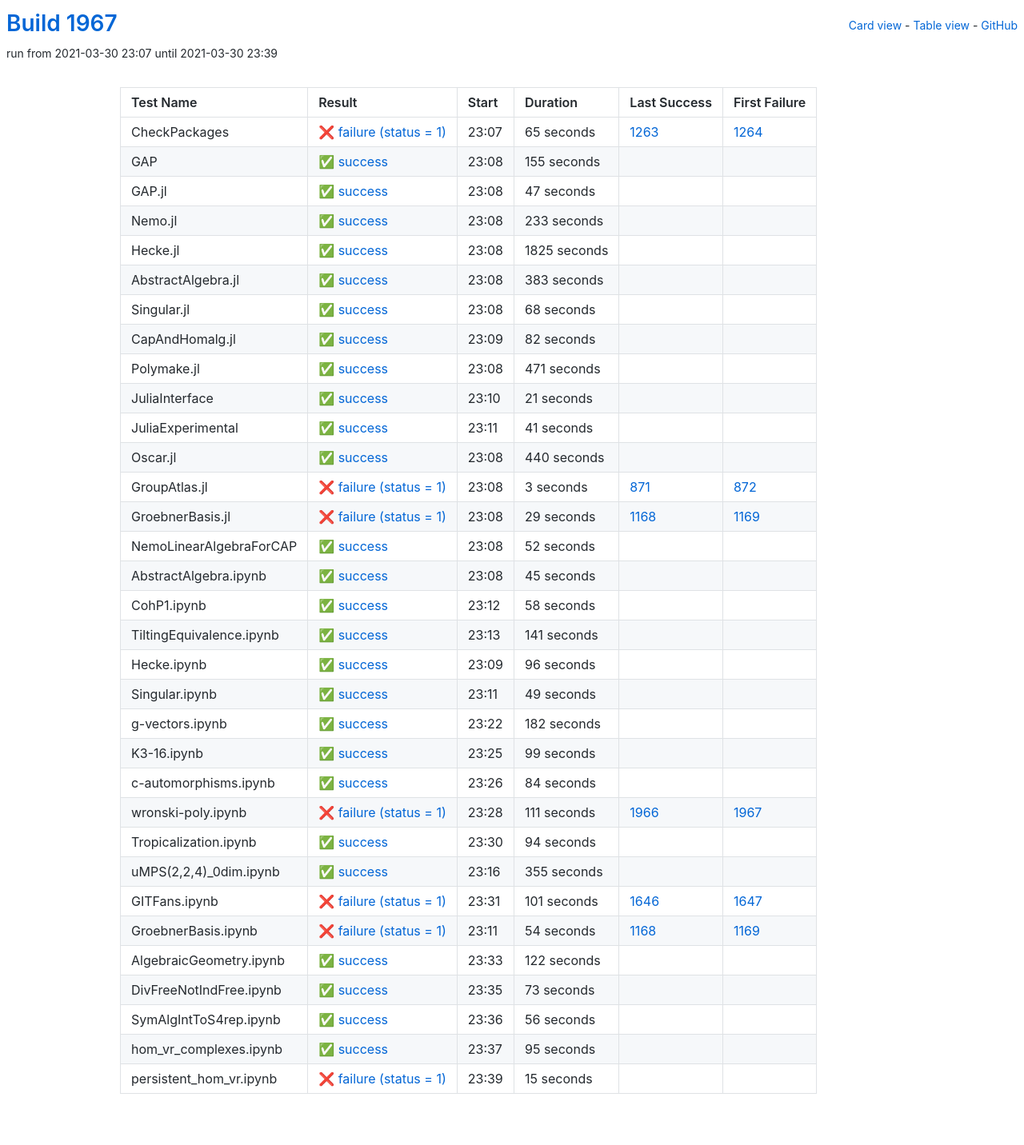
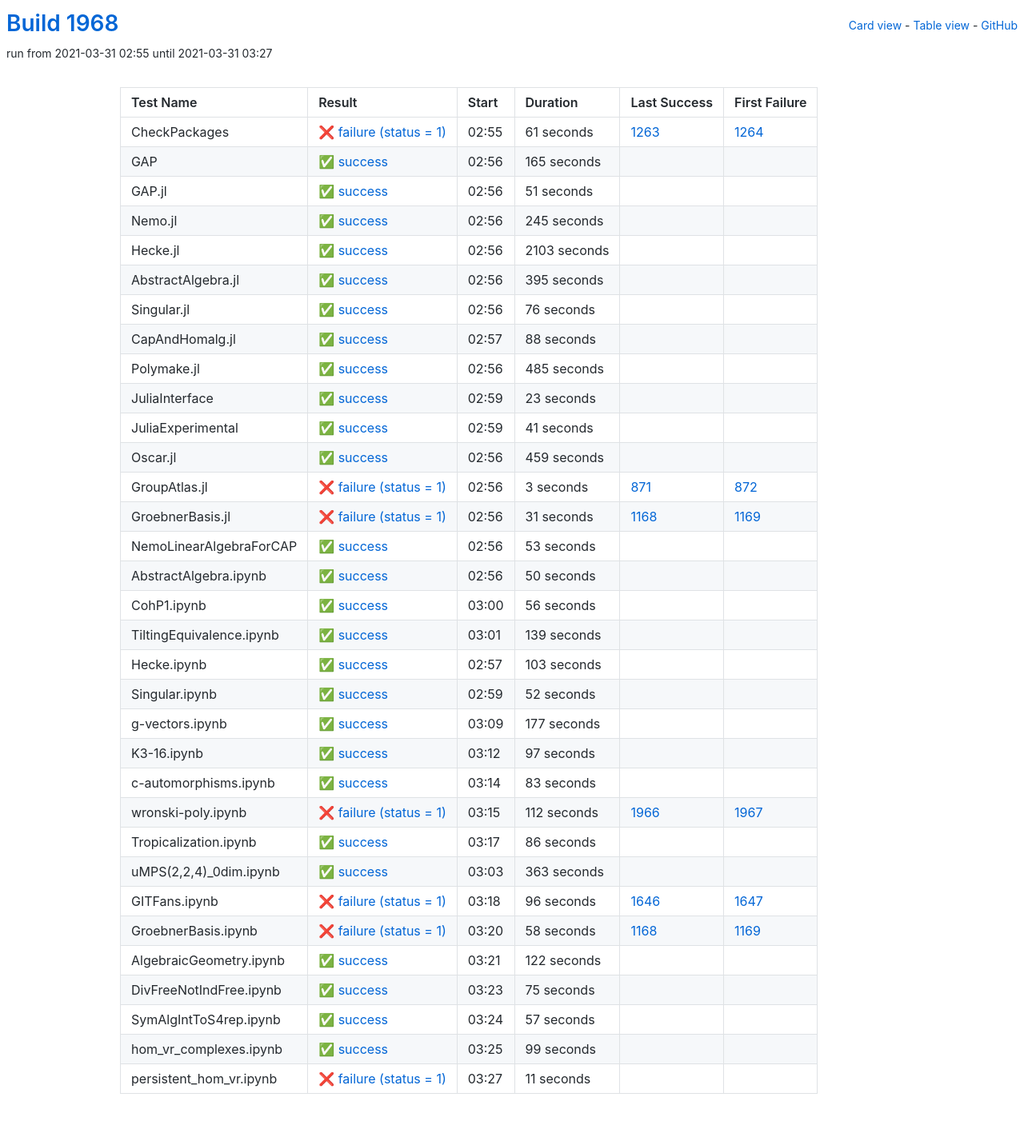
Before and after one commit to oscar-system/oscar-ci-status-stable, a Jekyll site: the page built from table.html, in a window 1280 px wide. Shown: the whole page at 80% size. Built offline with Jekyll 4.4.1, drawn with Linux system fonts in a browser that asks for light colours.

Commit message:
Build #1968

```diff
--- a/_data/ci.yml
+++ b/_data/ci.yml
@@ -1,6 +1,6 @@
 ---
-build: 1967
-build_url: https://oscarci.mathematik.uni-kl.de/job/oscar-stable/1967/
+build: 1968
+build_url: https://oscarci.mathematik.uni-kl.de/job/oscar-stable/1968/
 job: oscar-stable
 organization: oscar-system
 repo: oscar-ci-status-stable
@@ -8,128 +8,128 @@ repourl: https://github.com/oscar-system/oscar-ci-status-stable
 tests:
 - name: CheckPackages
   id: checkpackages
-  log: https://oscarci.mathematik.uni-kl.de/job/oscar-stable/1967/artifact/logs/build-1967/CheckPackages.log
-  start: 2021-03-30 23:07
+  log: https://oscarci.mathematik.uni-kl.de/job/oscar-stable/1968/artifact/logs/build-1968/CheckPackages.log
+  start: 2021-03-31 02:55
   success: false
   exitcode: 1
   status: failure
-  duration: 65
+  duration: 61
   last_success: 1263
   last_success_url: https://oscarci.mathematik.uni-kl.de/job/oscar-stable/1263/
   first_failure: 1264
   first_failure_url: https://oscarci.mathematik.uni-kl.de/job/oscar-stable/1264/
 - name: GAP
   id: gap
-  log: https://oscarci.mathematik.uni-kl.de/job/oscar-stable/1967/artifact/logs/build-1967/GAP.log
-  start: 2021-03-30 23:08
+  log: https://oscarci.mathematik.uni-kl.de/job/oscar-stable/1968/artifact/logs/build-1968/GAP.log
+  start: 2021-03-31 02:56
   success: true
   exitcode: 0
   status: success
-  duration: 155
+  duration: 165
   last_success: false
   last_success_url:
   first_failure: false
   first_failure_url:
 - name: GAP.jl
   id: gap-jl
-  log: https://oscarci.mathematik.uni-kl.de/job/oscar-stable/1967/artifact/logs/build-1967/GAP.jl.log
-  start: 2021-03-30 23:08
+  log: https://oscarci.mathematik.uni-kl.de/job/oscar-stable/1968/artifact/logs/build-1968/GAP.jl.log
+  start: 2021-03-31 02:56
   success: true
   exitcode: 0
   status: success
-  duration: 47
+  duration: 51
   last_success: false
   last_success_url:
   first_failure: false
   first_failure_url:
 - name: Nemo.jl
   id: nemo-jl
-  log: https://oscarci.mathematik.uni-kl.de/job/oscar-stable/1967/artifact/logs/build-1967/Nemo.jl.log
-  start: 2021-03-30 23:08
+  log: https://oscarci.mathematik.uni-kl.de/job/oscar-stable/1968/artifact/logs/build-1968/Nemo.jl.log
+  start: 2021-03-31 02:56
   success: true
   exitcode: 0
   status: success
-  duration: 233
+  duration: 245
   last_success: false
   last_success_url:
   first_failure: false
   first_failure_url:
 - name: Hecke.jl
   id: hecke-jl
-  log: https://oscarci.mathematik.uni-kl.de/job/oscar-stable/1967/artifact/logs/build-1967/Hecke.jl.log
-  start: 2021-03-30 23:08
+  log: https://oscarci.mathematik.uni-kl.de/job/oscar-stable/1968/artifact/logs/build-1968/Hecke.jl.log
+  start: 2021-03-31 02:56
   success: true
   exitcode: 0
   status: success
-  duration: 1825
+  duration: 2103
   last_success: false
   last_success_url:
   first_failure: false
   first_failure_url:
 - name: AbstractAlgebra.jl
   id: abstractalgebra-jl
-  log: https://oscarci.mathematik.uni-kl.de/job/oscar-stable/1967/artifact/logs/build-1967/AbstractAlgebra.jl.log
-  start: 2021-03-30 23:08
+  log: https://oscarci.mathematik.uni-kl.de/job/oscar-stable/1968/artifact/logs/build-1968/AbstractAlgebra.jl.log
+  start: 2021-03-31 02:56
   success: true
   exitcode: 0
   status: success
-  duration: 383
+  duration: 395
   last_success: false
   last_success_url:
   first_failure: false
   first_failure_url:
 - name: Singular.jl
   id: singular-jl
-  log: https://oscarci.mathematik.uni-kl.de/job/oscar-stable/1967/artifact/logs/build-1967/Singular.jl.log
-  start: 2021-03-30 23:08
+  log: https://oscarci.mathematik.uni-kl.de/job/oscar-stable/1968/artifact/logs/build-1968/Singular.jl.log
+  start: 2021-03-31 02:56
   success: true
   exitcode: 0
   status: success
-  duration: 68
+  duration: 76
   last_success: false
   last_success_url:
   first_failure: false
   first_failure_url:
 - name: CapAndHomalg.jl
   id: capandhomalg-jl
-  log: https://oscarci.mathematik.uni-kl.de/job/oscar-stable/1967/artifact/logs/build-1967/CapAndHomalg.jl.log
-  start: 2021-03-30 23:09
+  log: https://oscarci.mathematik.uni-kl.de/job/oscar-stable/1968/artifact/logs/build-1968/CapAndHomalg.jl.log
+  start: 2021-03-31 02:57
   success: true
   exitcode: 0
   status: success
-  duration: 82
+  duration: 88
   last_success: false
   last_success_url:
   first_failure: false
   first_failure_url:
 - name: Polymake.jl
   id: polymake-jl
-  log: https://oscarci.mathematik.uni-kl.de/job/oscar-stable/1967/artifact/logs/build-1967/Polymake.jl.log
-  start: 2021-03-30 23:08
+  log: https://oscarci.mathematik.uni-kl.de/job/oscar-stable/1968/artifact/logs/build-1968/Polymake.jl.log
+  start: 2021-03-31 02:56
   success: true
   exitcode: 0
   status: success
-  duration: 471
+  duration: 485
   last_success: false
   last_success_url:
   first_failure: false
   first_failure_url:
 - name: JuliaInterface
   id: juliainterface
-  log: https://oscarci.mathematik.uni-kl.de/job/oscar-stable/1967/artifact/logs/build-1967/JuliaInterface.log
-  start: 2021-03-30 23:10
+  log: https://oscarci.mathematik.uni-kl.de/job/oscar-stable/1968/artifact/logs/build-1968/JuliaInterface.log
+  start: 2021-03-31 02:59
   success: true
   exitcode: 0
   status: success
-  duration: 21
+  duration: 23
   last_success: false
   last_success_url:
   first_failure: false
   first_failure_url:
 - name: JuliaExperimental
   id: juliaexperimental
-  log: https://oscarci.mathematik.uni-kl.de/job/oscar-stable/1967/artifact/logs/build-1967/JuliaExperimental.log
-  start: 2021-03-30 23:11
+  log: https://oscarci.mathematik.uni-kl.de/job/oscar-stable/1968/artifact/logs/build-1968/JuliaExperimental.log
+  start: 2021-03-31 02:59
   success: true
   exitcode: 0
   status: success
@@ -140,20 +140,20 @@ tests:
   first_failure_url:
 - name: Oscar.jl
   id: oscar-jl
-  log: https://oscarci.mathematik.uni-kl.de/job/oscar-stable/1967/artifact/logs/build-1967/Oscar.jl.log
-  start: 2021-03-30 23:08
+  log: https://oscarci.mathematik.uni-kl.de/job/oscar-stable/1968/artifact/logs/build-1968/Oscar.jl.log
+  start: 2021-03-31 02:56
   success: true
   exitcode: 0
   status: success
-  duration: 440
+  duration: 459
   last_success: false
   last_success_url:
   first_failure: false
   first_failure_url:
 - name: GroupAtlas.jl
   id: groupatlas-jl
-  log: https://oscarci.mathematik.uni-kl.de/job/oscar-stable/1967/artifact/logs/build-1967/GroupAtlas.jl.log
-  start: 2021-03-30 23:08
+  log: https://oscarci.mathematik.uni-kl.de/job/oscar-stable/1968/artifact/logs/build-1968/GroupAtlas.jl.log
+  start: 2021-03-31 02:56
   success: false
   exitcode: 1
   status: failure
@@ -164,20 +164,80 @@ tests:
   first_failure_url: https://oscarci.mathematik.uni-kl.de/job/oscar-stable/872/
 - name: GroebnerBasis.jl
   id: groebnerbasis-jl
-  log: https://oscarci.mathematik.uni-kl.de/job/oscar-stable/1967/artifact/logs/build-1967/GroebnerBasis.jl.log
-  start: 2021-03-30 23:08
+  log: https://oscarci.mathematik.uni-kl.de/job/oscar-stable/1968/artifact/logs/build-1968/GroebnerBasis.jl.log
+  start: 2021-03-31 02:56
   success: false
   exitcode: 1
   status: failure
-  duration: 29
+  duration: 31
   last_success: 1168
   last_success_url: https://oscarci.mathematik.uni-kl.de/job/oscar-stable/1168/
   first_failure: 1169
   first_failure_url: https://oscarci.mathematik.uni-kl.de/job/oscar-stable/1169/
 - name: NemoLinearAlgebraForCAP
   id: nemolinearalgebraforcap
-  log: https://oscarci.mathematik.uni-kl.de/job/oscar-stable/1967/artifact/logs/build-1967/NemoLinearAlgebraForCAP.log
-  start: 2021-03-30 23:08
+  log: https://oscarci.mathematik.uni-kl.de/job/oscar-stable/1968/artifact/logs/build-1968/NemoLinearAlgebraForCAP.log
+  start: 2021-03-31 02:56
+  success: true
+  exitcode: 0
+  status: success
+  duration: 53
+  last_success: false
+  last_success_url:
+  first_failure: false
+  first_failure_url:
+- name: AbstractAlgebra.ipynb
+  id: abstractalgebra-ipynb
+  log: https://oscarci.mathematik.uni-kl.de/job/oscar-stable/1968/artifact/logs/build-1968/AbstractAlgebra.ipynb.log
+  start: 2021-03-31 02:56
+  success: true
+  exitcode: 0
+  status: success
+  duration: 50
+  last_success: false
+  last_success_url:
+  first_failure: false
+  first_failure_url:
+- name: CohP1.ipynb
+  id: cohp1-ipynb
+  log: https://oscarci.mathematik.uni-kl.de/job/oscar-stable/1968/artifact/logs/build-1968/CohP1.ipynb.log
+  start: 2021-03-31 03:00
+  success: true
+  exitcode: 0
+  status: success
+  duration: 56
+  last_success: false
+  last_success_url:
+  first_failure: false
+  first_failure_url:
+- name: TiltingEquivalence.ipynb
+  id: tiltingequivalence-ipynb
+  log: https://oscarci.mathematik.uni-kl.de/job/oscar-stable/1968/artifact/logs/build-1968/TiltingEquivalence.ipynb.log
+  start: 2021-03-31 03:01
+  success: true
+  exitcode: 0
+  status: success
+  duration: 139
+  last_success: false
+  last_success_url:
+  first_failure: false
+  first_failure_url:
+- name: Hecke.ipynb
+  id: hecke-ipynb
+  log: https://oscarci.mathematik.uni-kl.de/job/oscar-stable/1968/artifact/logs/build-1968/Hecke.ipynb.log
+  start: 2021-03-31 02:57
+  success: true
+  exitcode: 0
+  status: success
+  duration: 103
+  last_success: false
+  last_success_url:
+  first_failure: false
+  first_failure_url:
+- name: Singular.ipynb
+  id: singular-ipynb
+  log: https://oscarci.mathematik.uni-kl.de/job/oscar-stable/1968/artifact/logs/build-1968/Singular.ipynb.log
+  start: 2021-03-31 02:59
   success: true
   exitcode: 0
   status: success
@@ -186,166 +246,106 @@ tests:
   last_success_url:
   first_failure: false
   first_failure_url:
-- name: AbstractAlgebra.ipynb
-  id: abstractalgebra-ipynb
-  log: https://oscarci.mathematik.uni-kl.de/job/oscar-stable/1967/artifact/logs/build-1967/AbstractAlgebra.ipynb.log
-  start: 2021-03-30 23:08
+- name: g-vectors.ipynb
+  id: g-vectors-ipynb
+  log: https://oscarci.mathematik.uni-kl.de/job/oscar-stable/1968/artifact/logs/build-1968/g-vectors.ipynb.log
+  start: 2021-03-31 03:09
   success: true
   exitcode: 0
   status: success
-  duration: 45
-  last_success: false
-  last_success_url:
-  first_failure: false
-  first_failure_url:
-- name: CohP1.ipynb
-  id: cohp1-ipynb
-  log: https://oscarci.mathematik.uni-kl.de/job/oscar-stable/1967/artifact/logs/build-1967/CohP1.ipynb.log
-  start: 2021-03-30 23:12
-  success: true
-  exitcode: 0
-  status: success
-  duration: 58
-  last_success: false
-  last_success_url:
-  first_failure: false
-  first_failure_url:
-- name: TiltingEquivalence.ipynb
-  id: tiltingequivalence-ipynb
-  log: https://oscarci.mathematik.uni-kl.de/job/oscar-stable/1967/artifact/logs/build-1967/TiltingEquivalence.ipynb.log
-  start: 2021-03-30 23:13
-  success: true
-  exitcode: 0
-  status: success
-  duration: 141
-  last_success: false
-  last_success_url:
-  first_failure: false
-  first_failure_url:
-- name: Hecke.ipynb
-  id: hecke-ipynb
-  log: https://oscarci.mathematik.uni-kl.de/job/oscar-stable/1967/artifact/logs/build-1967/Hecke.ipynb.log
-  start: 2021-03-30 23:09
-  success: true
-  exitcode: 0
-  status: success
-  duration: 96
-  last_success: false
-  last_success_url:
-  first_failure: false
-  first_failure_url:
-- name: Singular.ipynb
-  id: singular-ipynb
-  log: https://oscarci.mathematik.uni-kl.de/job/oscar-stable/1967/artifact/logs/build-1967/Singular.ipynb.log
-  start: 2021-03-30 23:11
-  success: true
-  exitcode: 0
-  status: success
-  duration: 49
-  last_success: false
-  last_success_url:
-  first_failure: false
-  first_failure_url:
-- name: g-vectors.ipynb
-  id: g-vectors-ipynb
-  log: https://oscarci.mathematik.uni-kl.de/job/oscar-stable/1967/artifact/logs/build-1967/g-vectors.ipynb.log
-  start: 2021-03-30 23:22
-  success: true
-  exitcode: 0
-  status: success
-  duration: 182
+  duration: 177
   last_success: false
   last_success_url:
   first_failure: false
   first_failure_url:
 - name: K3-16.ipynb
   id: k3-16-ipynb
-  log: https://oscarci.mathematik.uni-kl.de/job/oscar-stable/1967/artifact/logs/build-1967/K3-16.ipynb.log
-  start: 2021-03-30 23:25
+  log: https://oscarci.mathematik.uni-kl.de/job/oscar-stable/1968/artifact/logs/build-1968/K3-16.ipynb.log
+  start: 2021-03-31 03:12
   success: true
   exitcode: 0
   status: success
-  duration: 99
+  duration: 97
   last_success: false
   last_success_url:
   first_failure: false
   first_failure_url:
 - name: c-automorphisms.ipynb
   id: c-automorphisms-ipynb
-  log: https://oscarci.mathematik.uni-kl.de/job/oscar-stable/1967/artifact/logs/build-1967/c-automorphisms.ipynb.log
-  start: 2021-03-30 23:26
+  log: https://oscarci.mathematik.uni-kl.de/job/oscar-stable/1968/artifact/logs/build-1968/c-automorphisms.ipynb.log
+  start: 2021-03-31 03:14
   success: true
   exitcode: 0
   status: success
-  duration: 84
+  duration: 83
   last_success: false
   last_success_url:
   first_failure: false
   first_failure_url:
 - name: wronski-poly.ipynb
   id: wronski-poly-ipynb
-  log: https://oscarci.mathematik.uni-kl.de/job/oscar-stable/1967/artifact/logs/build-1967/wronski-poly.ipynb.log
-  start: 2021-03-30 23:28
+  log: https://oscarci.mathematik.uni-kl.de/job/oscar-stable/1968/artifact/logs/build-1968/wronski-poly.ipynb.log
+  start: 2021-03-31 03:15
   success: false
   exitcode: 1
   status: failure
-  duration: 111
+  duration: 112
   last_success: 1966
   last_success_url: https://oscarci.mathematik.uni-kl.de/job/oscar-stable/1966/
   first_failure: 1967
   first_failure_url: https://oscarci.mathematik.uni-kl.de/job/oscar-stable/1967/
 - name: Tropicalization.ipynb
   id: tropicalization-ipynb
-  log: https://oscarci.mathematik.uni-kl.de/job/oscar-stable/1967/artifact/logs/build-1967/Tropicalization.ipynb.log
-  start: 2021-03-30 23:30
+  log: https://oscarci.mathematik.uni-kl.de/job/oscar-stable/1968/artifact/logs/build-1968/Tropicalization.ipynb.log
+  start: 2021-03-31 03:17
   success: true
   exitcode: 0
   status: success
-  duration: 94
+  duration: 86
   last_success: false
   last_success_url:
   first_failure: false
   first_failure_url:
 - name: uMPS(2,2,4)_0dim.ipynb
   id: umps-2-2-4-0dim-ipynb
-  log: https://oscarci.mathematik.uni-kl.de/job/oscar-stable/1967/artifact/logs/build-1967/uMPS-2-2-4-_0dim.ipynb.log
-  start: 2021-03-30 23:16
+  log: https://oscarci.mathematik.uni-kl.de/job/oscar-stable/1968/artifact/logs/build-1968/uMPS-2-2-4-_0dim.ipynb.log
+  start: 2021-03-31 03:03
   success: true
   exitcode: 0
   status: success
-  duration: 355
+  duration: 363
   last_success: false
   last_success_url:
   first_failure: false
   first_failure_url:
 - name: GITFans.ipynb
   id: gitfans-ipynb
-  log: https://oscarci.mathematik.uni-kl.de/job/oscar-stable/1967/artifact/logs/build-1967/GITFans.ipynb.log
-  start: 2021-03-30 23:31
+  log: https://oscarci.mathematik.uni-kl.de/job/oscar-stable/1968/artifact/logs/build-1968/GITFans.ipynb.log
+  start: 2021-03-31 03:18
   success: false
   exitcode: 1
   status: failure
-  duration: 101
+  duration: 96
   last_success: 1646
   last_success_url: https://oscarci.mathematik.uni-kl.de/job/oscar-stable/1646/
   first_failure: 1647
   first_failure_url: https://oscarci.mathematik.uni-kl.de/job/oscar-stable/1647/
 - name: GroebnerBasis.ipynb
   id: groebnerbasis-ipynb
-  log: https://oscarci.mathematik.uni-kl.de/job/oscar-stable/1967/artifact/logs/build-1967/GroebnerBasis.ipynb.log
-  start: 2021-03-30 23:11
+  log: https://oscarci.mathematik.uni-kl.de/job/oscar-stable/1968/artifact/logs/build-1968/GroebnerBasis.ipynb.log
+  start: 2021-03-31 03:20
   success: false
   exitcode: 1
   status: failure
-  duration: 54
+  duration: 58
   last_success: 1168
   last_success_url: https://oscarci.mathematik.uni-kl.de/job/oscar-stable/1168/
   first_failure: 1169
   first_failure_url: https://oscarci.mathematik.uni-kl.de/job/oscar-stable/1169/
 - name: AlgebraicGeometry.ipynb
   id: algebraicgeometry-ipynb
-  log: https://oscarci.mathematik.uni-kl.de/job/oscar-stable/1967/artifact/logs/build-1967/AlgebraicGeometry.ipynb.log
-  start: 2021-03-30 23:33
+  log: https://oscarci.mathematik.uni-kl.de/job/oscar-stable/1968/artifact/logs/build-1968/AlgebraicGeometry.ipynb.log
+  start: 2021-03-31 03:21
   success: true
   exitcode: 0
   status: success
@@ -356,48 +356,48 @@ tests:
   first_failure_url:
 - name: DivFreeNotIndFree.ipynb
   id: divfreenotindfree-ipynb
-  log: https://oscarci.mathematik.uni-kl.de/job/oscar-stable/1967/artifact/logs/build-1967/DivFreeNotIndFree.ipynb.log
-  start: 2021-03-30 23:35
+  log: https://oscarci.mathematik.uni-kl.de/job/oscar-stable/1968/artifact/logs/build-1968/DivFreeNotIndFree.ipynb.log
+  start: 2021-03-31 03:23
   success: true
   exitcode: 0
   status: success
-  duration: 73
+  duration: 75
   last_success: false
   last_success_url:
   first_failure: false
   first_failure_url:
 - name: SymAlgIntToS4rep.ipynb
   id: symalginttos4rep-ipynb
-  log: https://oscarci.mathematik.uni-kl.de/job/oscar-stable/1967/artifact/logs/build-1967/SymAlgIntToS4rep.ipynb.log
-  start: 2021-03-30 23:36
+  log: https://oscarci.mathematik.uni-kl.de/job/oscar-stable/1968/artifact/logs/build-1968/SymAlgIntToS4rep.ipynb.log
+  start: 2021-03-31 03:24
   success: true
   exitcode: 0
   status: success
-  duration: 56
+  duration: 57
   last_success: false
   last_success_url:
   first_failure: false
   first_failure_url:
 - name: hom_vr_complexes.ipynb
   id: hom-vr-complexes-ipynb
-  log: https://oscarci.mathematik.uni-kl.de/job/oscar-stable/1967/artifact/logs/build-1967/hom_vr_complexes.ipynb.log
-  start: 2021-03-30 23:37
+  log: https://oscarci.mathematik.uni-kl.de/job/oscar-stable/1968/artifact/logs/build-1968/hom_vr_complexes.ipynb.log
+  start: 2021-03-31 03:25
   success: true
   exitcode: 0
   status: success
-  duration: 95
+  duration: 99
   last_success: false
   last_success_url:
   first_failure: false
   first_failure_url:
 - name: persistent_hom_vr.ipynb
   id: persistent-hom-vr-ipynb
-  log: https://oscarci.mathematik.uni-kl.de/job/oscar-stable/1967/artifact/logs/build-1967/persistent_hom_vr.ipynb.log
-  start: 2021-03-30 23:39
+  log: https://oscarci.mathematik.uni-kl.de/job/oscar-stable/1968/artifact/logs/build-1968/persistent_hom_vr.ipynb.log
+  start: 2021-03-31 03:27
   success: false
   exitcode: 1
   status: failure
-  duration: 15
+  duration: 11
   last_success: false
   last_success_url:
   first_failure: false
```
Also changed, not shown: README.md.
